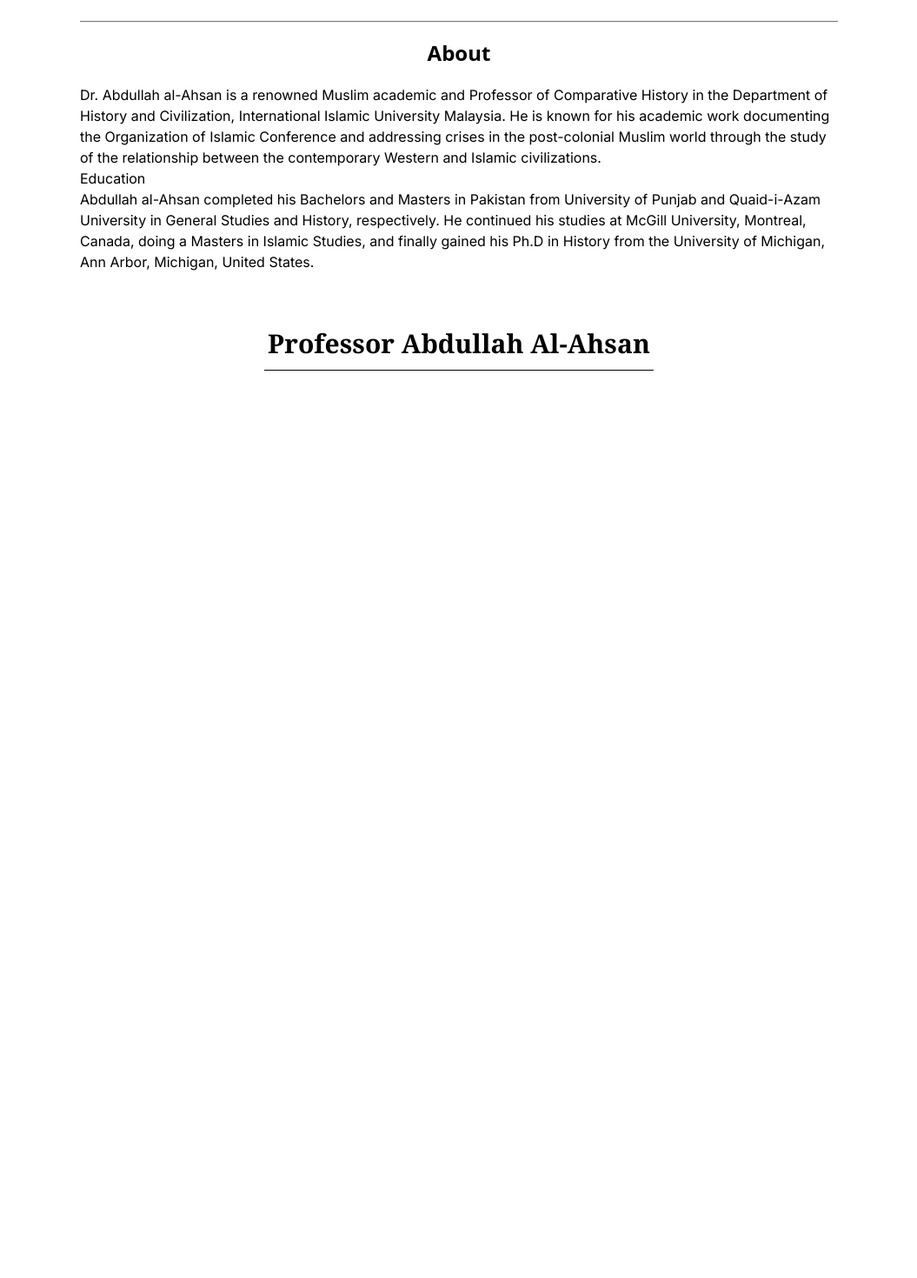
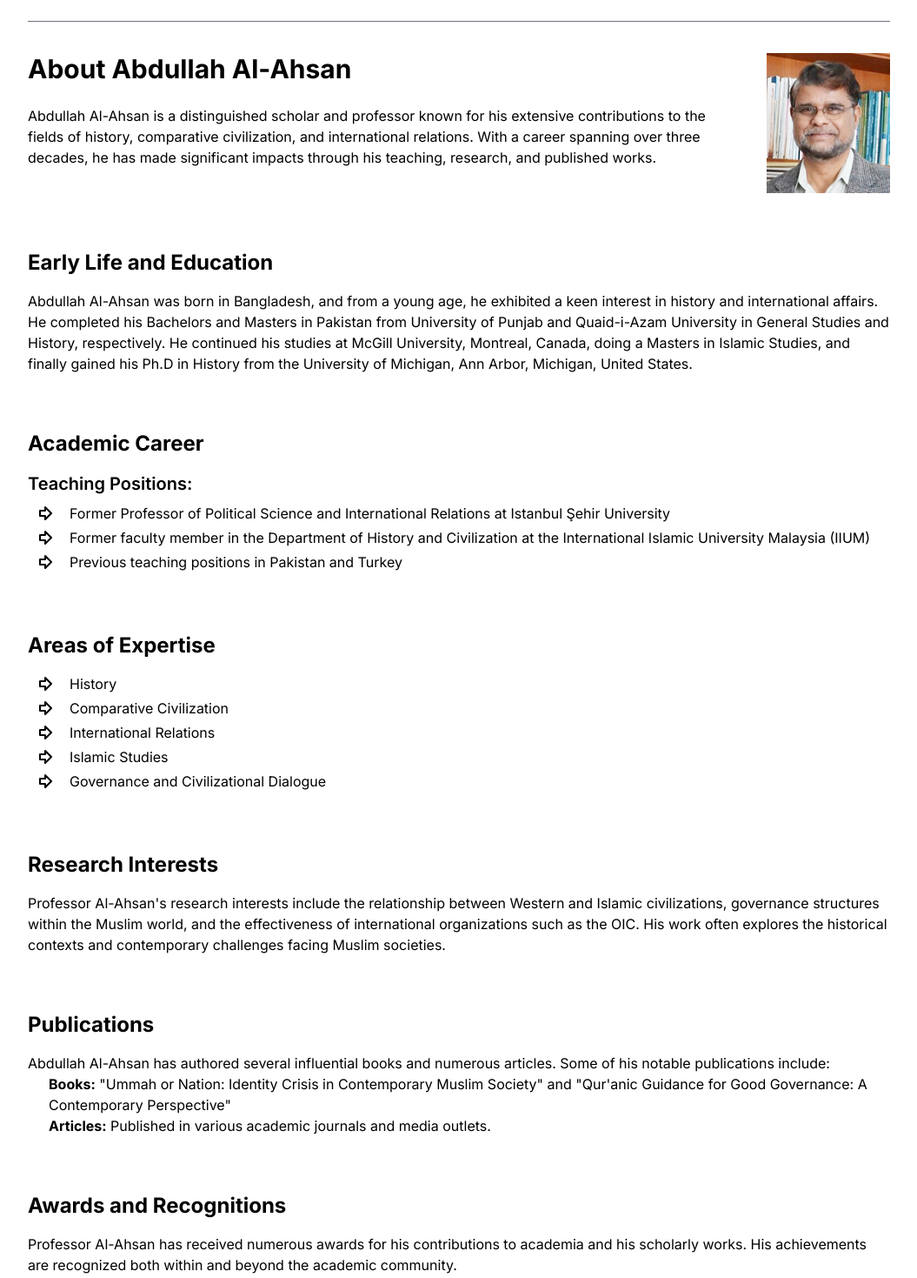
Before and after one commit to Md-Mobassher/Professor_Abdullah_Ahsan_Portfolio, a Next.js app: page /about in a window 1280 px wide. Shown: the part 161-1630 px from the top of the page at 87% size, without its empty margins (112-1167 px from the left). Before the commit the page ends 800 px from the top, so only its background shows below. Built offline with nearby package versions, Linux system fonts and the light colour scheme.

Commit message:
about page updated

```diff
--- /dev/null
+++ b/src/app/(withCommonLayout)/about/AboutData.tsx
@@ -0,0 +1,13 @@
+export const teachingPositions = [
+  "Former Professor of Political Science and International Relations at Istanbul Şehir University",
+  "Former faculty member in the Department of History and Civilization at the International Islamic University Malaysia (IIUM)",
+  "Previous teaching positions in Pakistan and Turkey",
+];
+
+export const areaOfExpertises = [
+  "History",
+  "Comparative Civilization",
+  "International Relations",
+  "Islamic Studies",
+  "Governance and Civilizational Dialogue",
+];
--- a/src/app/(withCommonLayout)/about/page.tsx
+++ b/src/app/(withCommonLayout)/about/page.tsx
@@ -1,27 +1,136 @@
-const AboutPage = () => {
+import Image from "next/image";
+import ahsan from "@/assets/images/abdullah-al-ahsan-.jpg";
+import { ArrowBigRight } from "lucide-react";
+import ListItem from "@/components/ui/ListItem";
+import { areaOfExpertises, teachingPositions } from "./AboutData";
+
+const About = () => {
   return (
-    <div>
-      <h1 className="text-center text-2xl font-bold mb-5 font-sans">About</h1>
-      <p>
-        Dr. Abdullah al-Ahsan is a renowned Muslim academic and Professor of
-        Comparative History in the Department of History and Civilization,
-        International Islamic University Malaysia. He is known for his academic
-        work documenting the Organization of Islamic Conference and addressing
-        crises in the post-colonial Muslim world through the study of the
-        relationship between the contemporary Western and Islamic civilizations.
-      </p>
+    <div className="">
+      <section className="pt-4 pb-8">
+        <div className="flex gap-10">
+          <div>
+            <h2 className="text-3xl font-bold mb-6 ">
+              About Abdullah Al-Ahsan
+            </h2>
+            <p>
+              Abdullah Al-Ahsan is a distinguished scholar and professor known
+              for his extensive contributions to the fields of history,
+              comparative civilization, and international relations. With a
+              career spanning over three decades, he has made significant
+              impacts through his teaching, research, and published works.
+            </p>
+          </div>
+          <div className="w-[400px]">
+            <Image
+              src={ahsan}
+              alt="abdullah al-ahsan"
+              width={400}
+              height={500}
+            />
+          </div>
+        </div>
+      </section>
 
-      <h2>Education</h2>
-      <p>
-        Abdullah al-Ahsan completed his Bachelors and Masters in Pakistan from
-        University of Punjab and Quaid-i-Azam University in General Studies and
-        History, respectively. He continued his studies at McGill University,
-        Montreal, Canada, doing a Masters in Islamic Studies, and finally gained
-        his Ph.D in History from the University of Michigan, Ann Arbor,
-        Michigan, United States.
-      </p>
+      <section className="py-8 ">
+        <div>
+          <h2 className="text-2xl font-bold mb-4">Early Life and Education</h2>
+          <p>
+            Abdullah Al-Ahsan was born in Bangladesh, and from a young age, he
+            exhibited a keen interest in history and international affairs. He
+            completed his Bachelors and Masters in Pakistan from University of
+            Punjab and Quaid-i-Azam University in General Studies and History,
+            respectively. He continued his studies at McGill University,
+            Montreal, Canada, doing a Masters in Islamic Studies, and finally
+            gained his Ph.D in History from the University of Michigan, Ann
+            Arbor, Michigan, United States.
+          </p>
+        </div>
+      </section>
+
+      <section className="py-8">
+        <h2 className="text-2xl font-bold mb-4">Academic Career</h2>
+        <h3 className="font-semibold mb-2 text-xl"> Teaching Positions:</h3>
+
+        <div>
+          {teachingPositions.map((item, index) => (
+            <ListItem key={index} item={item} />
+          ))}
+        </div>
+      </section>
+
+      <section className="py-8">
+        <div>
+          <h2 className="text-2xl font-bold mb-4">Areas of Expertise</h2>
+          {areaOfExpertises.map((item, index) => (
+            <ListItem key={index} item={item} />
+          ))}
+        </div>
+      </section>
+
+      <section className="py-8">
+        <div>
+          <h2 className="text-2xl font-bold mb-4">Research Interests</h2>
+          <p>
+            Professor Al-Ahsan&apos;s research interests include the
+            relationship between Western and Islamic civilizations, governance
+            structures within the Muslim world, and the effectiveness of
+            international organizations such as the OIC. His work often explores
+            the historical contexts and contemporary challenges facing Muslim
+            societies.
+          </p>
+        </div>
+      </section>
+
+      <section className="py-8 ">
+        <div>
+          <h2 className="text-2xl font-bold mb-4">Publications</h2>
+          <p>
+            Abdullah Al-Ahsan has authored several influential books and
+            numerous articles. Some of his notable publications include:
+          </p>
+          <ul className="list-disc ml-6">
+            <li>
+              <strong>Books:</strong> &quot;Ummah or Nation: Identity Crisis in
+              Contemporary Muslim Society&quot; and &quot;Qur&apos;anic Guidance
+              for Good Governance: A Contemporary Perspective&quot;
+            </li>
+            <li>
+              <strong>Articles:</strong> Published in various academic journals
+              and media outlets.
+            </li>
+          </ul>
+        </div>
+      </section>
+
+      <section className="py-8">
+        <div>
+          <h2 className="text-2xl font-bold mb-4">Awards and Recognitions</h2>
+          <p>
+            Professor Al-Ahsan has received numerous awards for his
+            contributions to academia and his scholarly works. His achievements
+            are recognized both within and beyond the academic community.
+          </p>
+        </div>
+      </section>
+
+      <section className="py-8 ">
+        <div>
+          <h2 className="text-2xl font-bold mb-4">
+            Personal Philosophy and Contributions
+          </h2>
+          <p>
+            Abdullah Al-Ahsan believes in the importance of cross-civilizational
+            dialogue and understanding. His work aims to bridge gaps between
+            different cultural and religious groups, promoting peace and
+            cooperation. Through his teachings and writings, he has made
+            substantial contributions to the understanding of governance and
+            societal issues within the Muslim world.
+          </p>
+        </div>
+      </section>
     </div>
   );
 };
 
-export default AboutPage;
+export default About;
--- a/src/app/(withCommonLayout)/layout.tsx
+++ b/src/app/(withCommonLayout)/layout.tsx
@@ -14,7 +14,7 @@ export default function CommonLayout({
   children: React.ReactNode;
 }>) {
   return (
-    <div className="max-w-4xl mx-auto px-3">
+    <div className="max-w-5xl mx-auto px-4">
       <Navbar />
       <Separator className="bg-gray-500 mb-5" />
       {children}
--- /dev/null
+++ b/src/components/ui/ListItem.tsx
@@ -0,0 +1,12 @@
+import { ArrowBigRight } from "lucide-react";
+
+const ListItem = ({ item }: { item: string }) => {
+  return (
+    <div className="flex mb-1 justify-start items-start">
+      <ArrowBigRight className="w-10 mr-2" />
+      {item}
+    </div>
+  );
+};
+
+export default ListItem;
```
